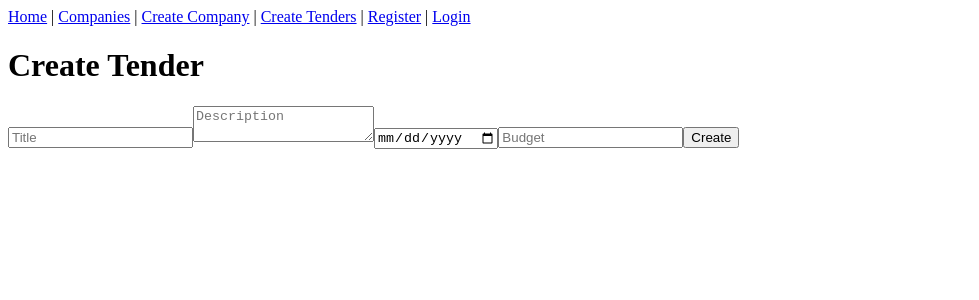
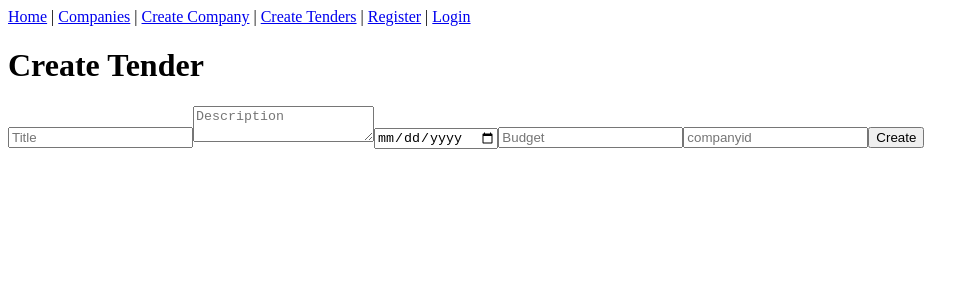
Before and after one commit to sivapriyaa17/b2b, a Next.js app in the folder frontend/: page /tenders/new in a window 1280 px wide. Shown: the top 300 px of the page, without its empty margins (0-979 px from the left). Built offline with nearby package versions, Linux system fonts and the light colour scheme; no server answers.

Commit message:
Fix: tenders

```diff
--- a/frontend/pages/tenders/new.tsx
+++ b/frontend/pages/tenders/new.tsx
@@ -61,6 +61,13 @@ export default function NewTender() {
         placeholder="Budget"
         disabled={loading}
       />
+      <input
+      type="number"
+      step="0.01"
+      {...register('companyid', { required: true, min: 0 })}
+        placeholder="companyid"
+        disabled={loading}
+      ></input>
 
       <button type="submit" disabled={loading}>
         {loading ? 'Creating...' : 'Create'}
```
